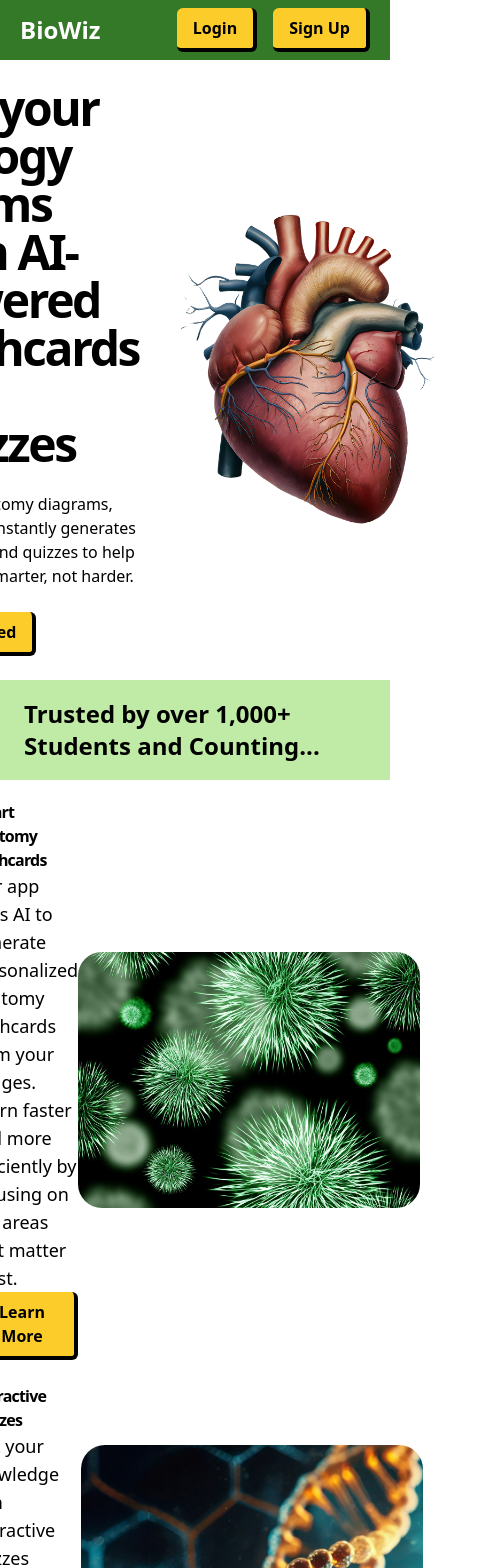
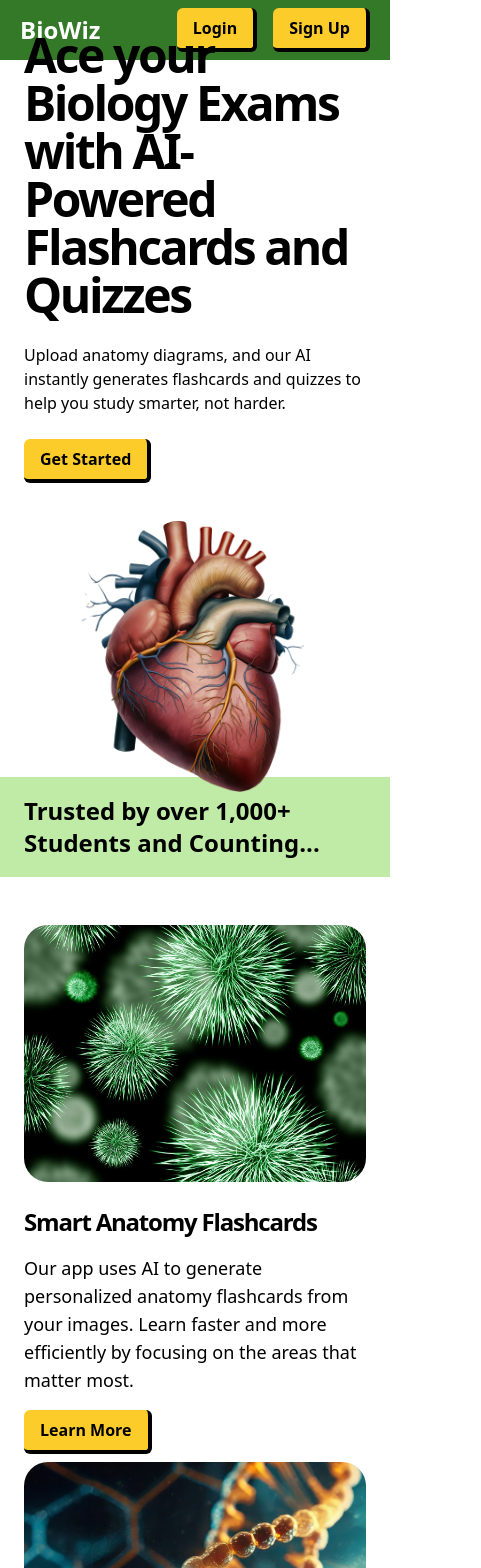
Before and after one commit to haroon6268/BioWiz, a Next.js app: page / in a window 390 px wide. Shown: the top 1568 px of the page, 481 px wide, since content can reach past the window. Built offline with nearby package versions, Linux system fonts and the light colour scheme.

Commit message:
fixed media query

```diff
--- a/tailwind.config.js
+++ b/tailwind.config.js
@@ -13,7 +13,7 @@ module.exports = {
         "primary-yellow": "#FCCD2A",
       },
       screens: {
-        xs: "400px",
+        xs: "300px",
       },
     },
   },
```
